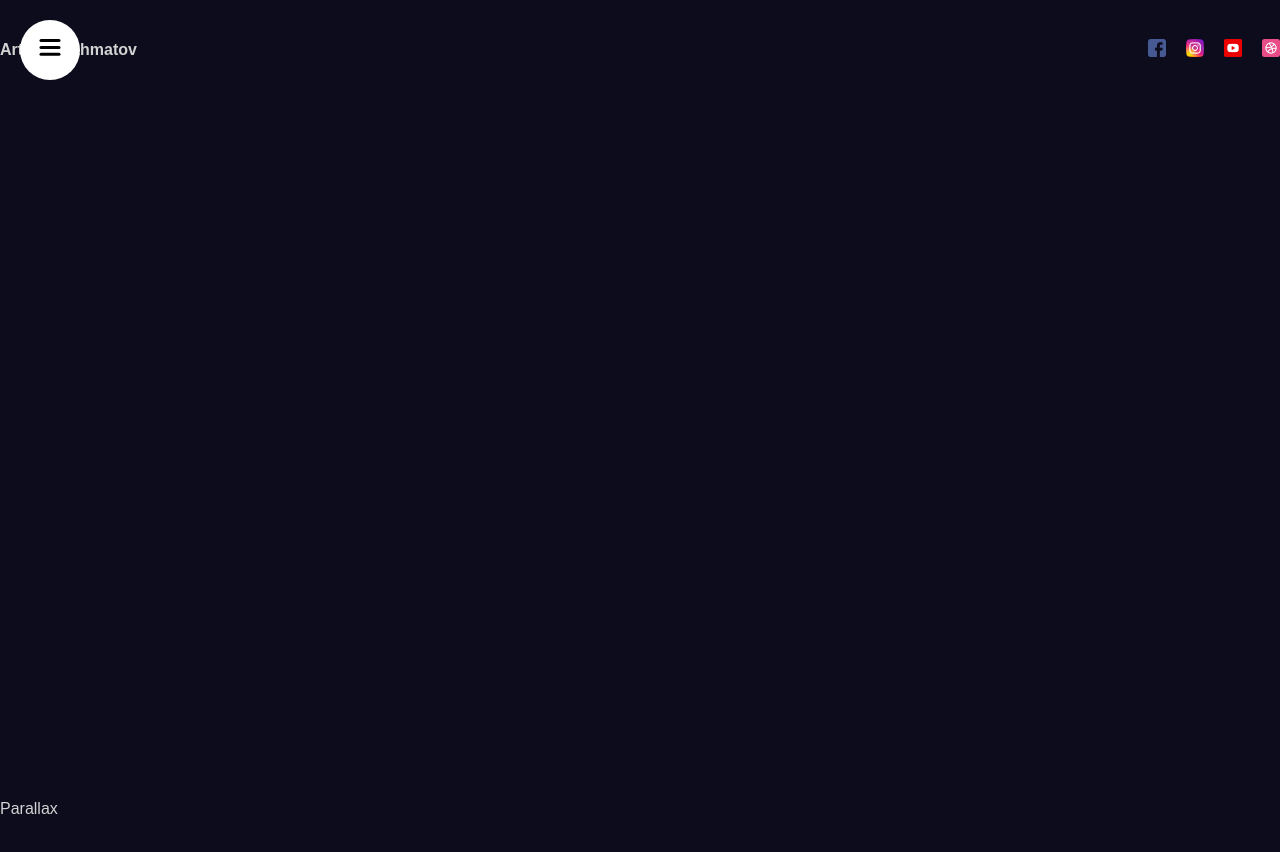
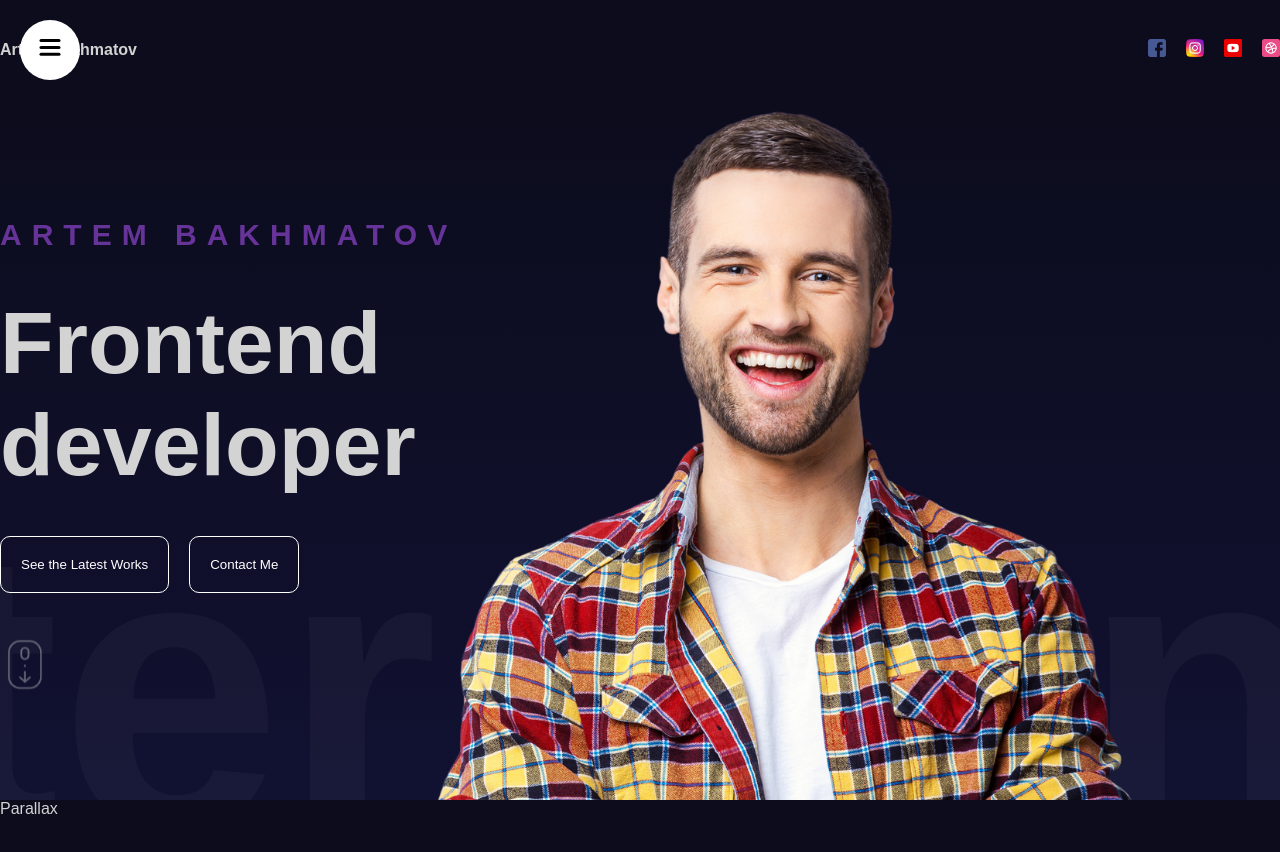
Before and after one commit to ArtemBakhmatov/Animated_Portfolio-ReactJS, a React (Vite) app: page / in a window 1280 px wide. Shown: the top 852 px of the page. Built offline with nearby package versions, Linux system fonts and the light colour scheme.

Commit message:
Hero Section

```diff
--- a/src/App.jsx
+++ b/src/App.jsx
@@ -1,4 +1,5 @@
 import Navbar from './components/navbar/Navbar';
+import Hero from './components/hero/Hero';
 //import Test from './Test';
 
 import './app.scss';
@@ -7,6 +8,7 @@
 	return <div>
 		<section id='Homepage'>
 			<Navbar />
+			<Hero />
 		</section>
 		<section id='Services'>Parallax</section>
 		<section id='Portfolio'>Services</section>
--- /dev/null
+++ b/src/components/hero/Hero.jsx
@@ -0,0 +1,77 @@
+import { motion } from 'framer-motion';
+
+import './hero.scss';
+
+const sliderVariants = {
+    initial: {
+        x: 0,
+    },
+    animate: {
+        x: '-220%',
+        transition: {
+            repeat: Infinity,
+            repeatType: 'mirror',
+            duration: 20,
+        }
+    },
+
+};
+
+const textVariants = {
+    initial: {
+        x: -500,
+        opacity: 0
+    },
+    animate: {
+        x: 0,
+        opacity: 1,
+        transition: {
+            duration: 1,
+            staggerChildren: 0.1
+        }
+    },
+    scrollButton: {
+        opacity: 0,
+        y: 10,
+        transition: {
+            duration: 2,
+            repeat: Infinity
+        }
+    }
+};
+
+const Hero = () => {
+    return (
+        <div className='hero'>
+            <div className="wrapper">
+                <motion.div
+                    className="textContainer"
+                    variants={ textVariants }
+                    initial='initial'
+                    animate='animate'
+                >
+                    <motion.h2 variants={ textVariants }>ARTEM BAKHMATOV</motion.h2>
+                    <motion.h1 variants={ textVariants }>Frontend developer</motion.h1>
+                    <motion.div className="buttons" variants={ textVariants }>
+                        <motion.button variants={ textVariants }>See the Latest Works</motion.button>
+                        <motion.button variants={ textVariants }>Contact Me</motion.button>
+                    </motion.div>
+                    <motion.img src="./scroll.png" alt="" variants={ textVariants } animate='scrollButton' />
+                </motion.div>
+            </div>
+            <motion.div
+                className="slidingTextContainer"
+                variants={ sliderVariants }
+                initial='initial'
+                animate='animate'
+            >
+                Writer Content Creator Influencer
+            </motion.div>
+            <div className="imageContainer">
+                <img src="/hero.png" alt="" />
+            </div>
+        </div>
+    );
+};
+
+export default Hero;
--- /dev/null
+++ b/src/components/hero/hero.scss
@@ -0,0 +1,58 @@
+.hero {
+    height: calc(100vh - 100px);
+    overflow: hidden;
+    background: linear-gradient(180deg, #0c0c1d, #111132);
+    position: relative;
+    .wrapper {
+        max-width: 1366px;
+        height: 100%;
+        margin: auto;
+        .textContainer {
+            width: 64%;
+            height: 100%;
+            display: flex;
+            flex-direction: column;
+            justify-content: center;
+            gap: 40px;
+            h2 {
+                font-size: 30px;
+                color: rebeccapurple;
+                letter-spacing: 10px;
+            }
+            h1 {
+                font-size: 88px;
+            }
+
+            .buttons {
+                button {
+                    padding: 20px;
+                    border: 1px solid white;
+                    border-radius: 10px;
+                    background-color: transparent;
+                    color: white;
+                    font-weight: 300;
+                    margin-right: 20px;
+                    cursor: pointer;
+                }
+            }
+            img {
+                width: 50px;
+            }
+        }
+    }
+    .imageContainer {
+        height: 100%;
+        position: absolute;
+        top: 0;
+        right: 0;
+    }
+    .slidingTextContainer {
+        position: absolute;
+        font-size: 50vh;
+        bottom: -120px;
+        white-space: nowrap;
+        color: #ffffff09;
+        width: 50%;
+        font-weight: bold;
+    }
+}
```
